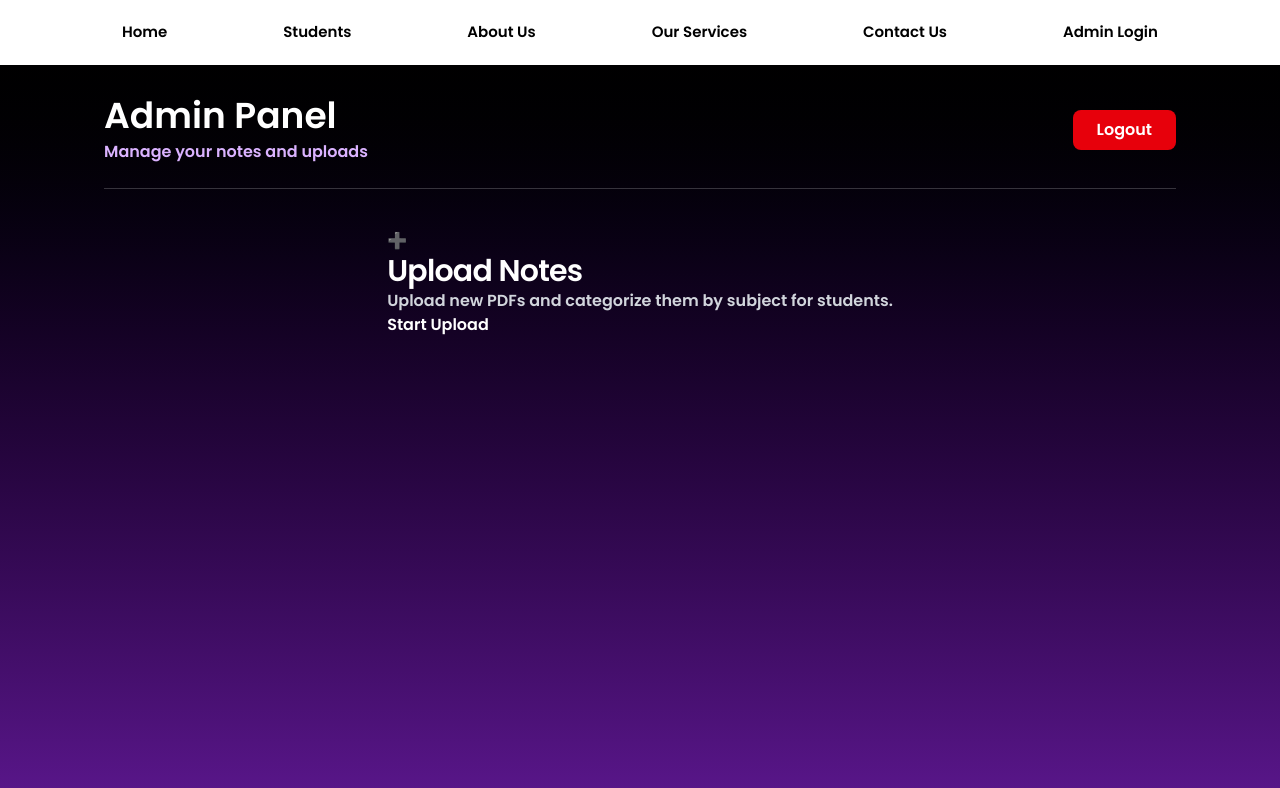
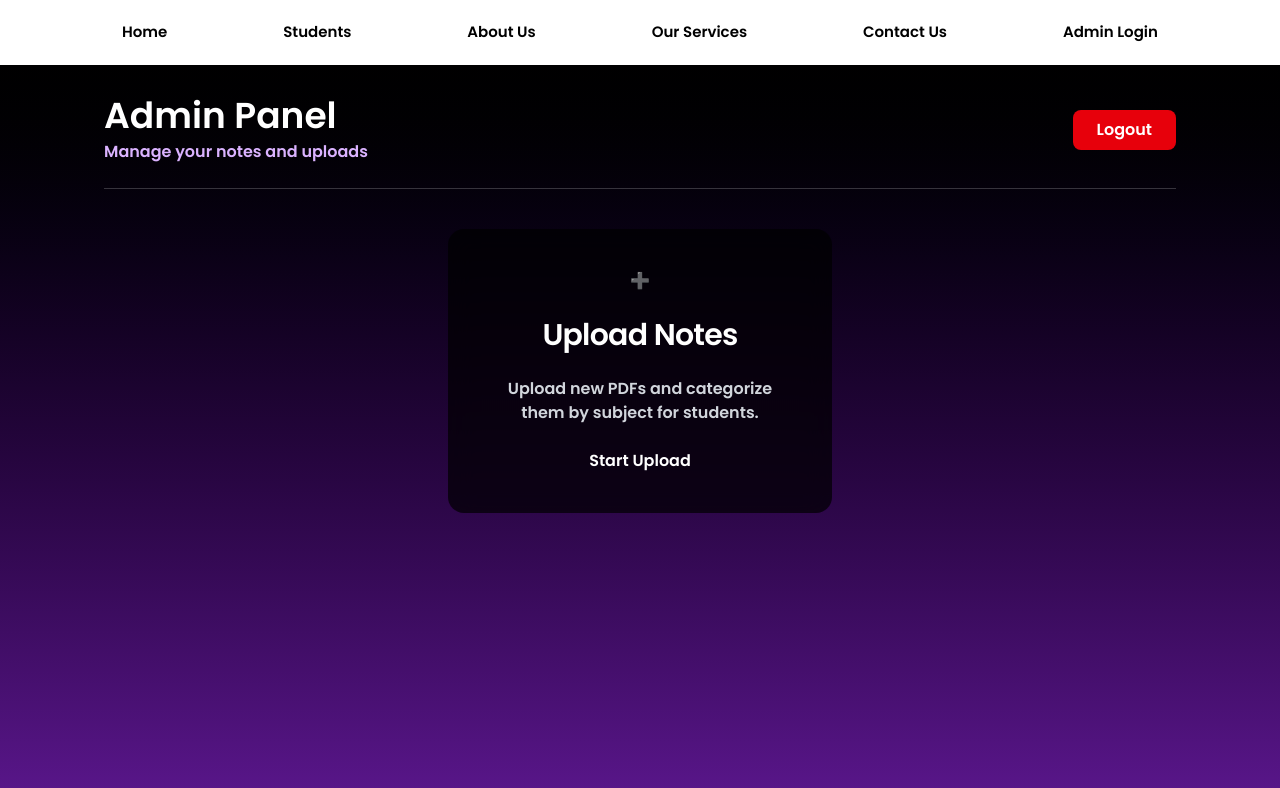
Before and after one commit to ANSHUMANMOREY7/Notes-Store, a React (Vite) app in the folder client/: page /Admin in a window 1280 px wide. Shown: the top 788 px of the page. Built offline with nearby package versions, Linux system fonts and the light colour scheme; sample sign-in values are in the browser's storage.

Commit message:
add card border and design

```diff
--- a/client/src/pages/Portals/Admin.jsx
+++ b/client/src/pages/Portals/Admin.jsx
@@ -34,7 +34,7 @@ const Admin = () => {
           </div>
 
           <div className="flex flex-wrap justify-center gap-10 mt-10">
-            <div className="">
+            <div className="bg-black/70 backdrop-blur-md text-white w-96 p-10 rounded-2xl flex flex-col items-center text-center gap-6 ">
               <div className="">
                 ➕
               </div>
```
